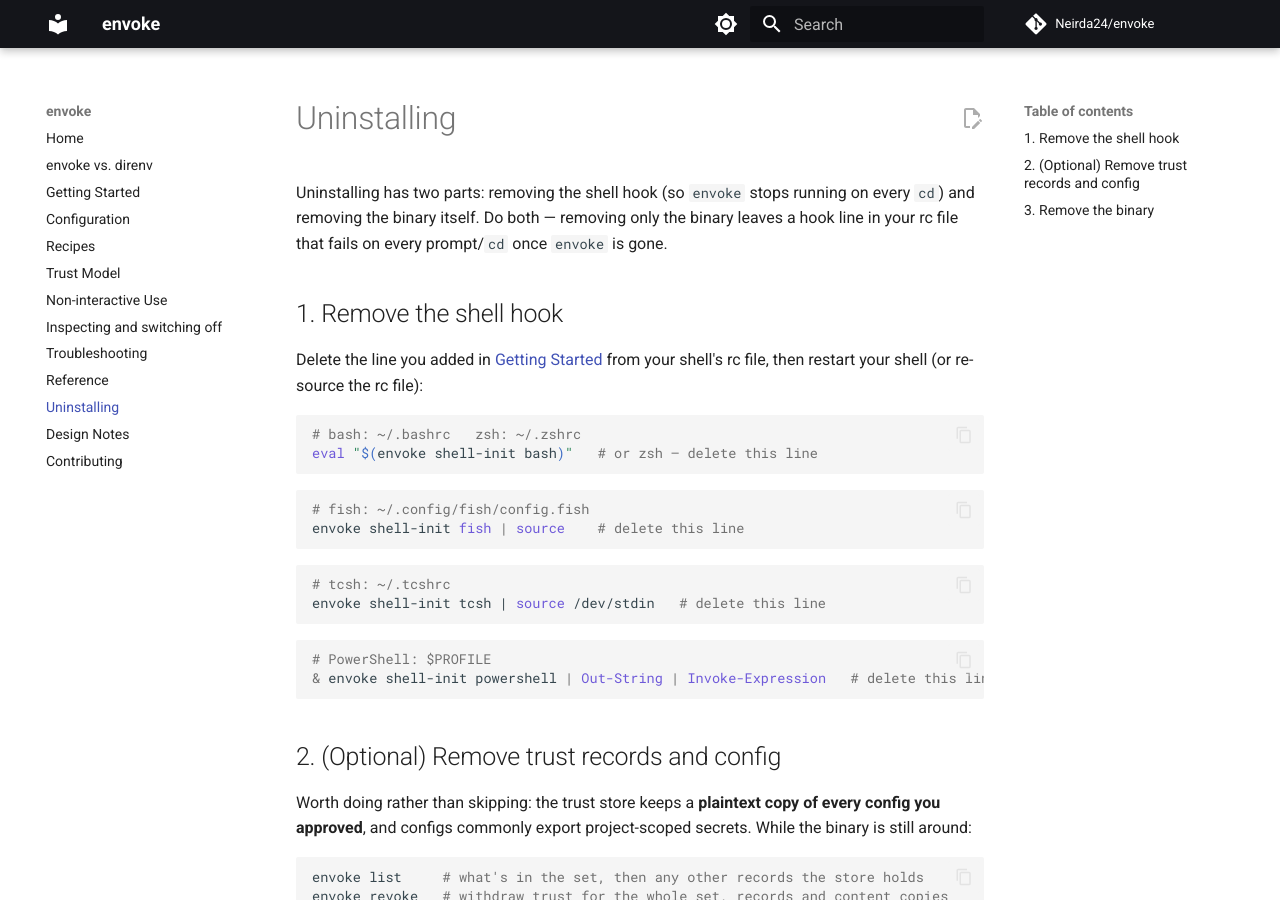
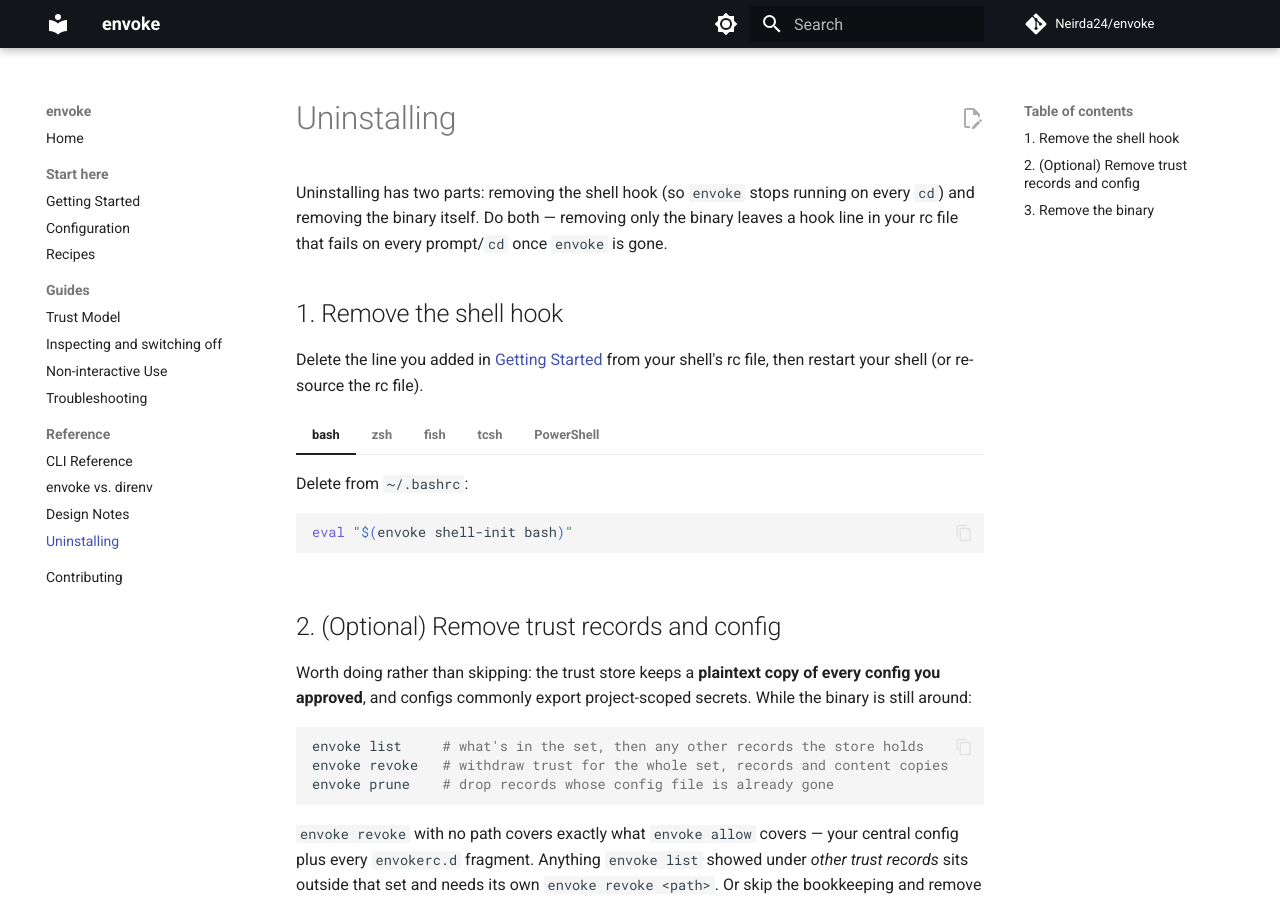
Before and after one commit to Neirda24/envoke, an MkDocs documentation site: the page built from docs/uninstall.md, in a window 1280 px wide and 900 px high. Built offline with MkDocs 1.6.1 and Material for MkDocs 9.7.7, drawn with Linux system fonts in a browser that asks for light colours; comment, search, counter and statistics services are not loaded; some of the changed text lies outside the part shown.

Commit message:
docs: group the nav, tab the per-shell blocks, and fail on a dead anchor (#31)
The nav was flat, so `navigation.sections` was enabled and doing nothing,
and "envoke vs. direnv" sat at position 2 — a competitive comparison
ahead of the install instructions. It is now four groups (Start here,
Guides, Reference, Contributing) in the order a reader meets them.

Three pages listed five sequential per-shell code blocks and made you
read past four of them to reach yours. getting-started's hook and
completion, debugging's reload, and uninstall's hook removal are now
`pymdownx.tabbed` blocks, linked by `content.tabs.link` so choosing
"fish" once follows you down the page. getting-started's separate
rc-file table folds into the tabs, which is where that fact was needed.

index.md gains a four-card grid for the four journeys, above the
fine-grained "I want to…" table.

The guard that matters: `validation.links` now raises unrecognized
links, absolute links and dead anchors to warnings, which `--strict`
turns into build failures. `docs-build` catches a `[…](page.md#section)`
whose heading was renamed, which nothing did before — verified by
breaking one on purpose and watching the build go red. That is what the
nav-omission rule already did one level up.

Extensions and features are trimmed to what a page actually reaches: no
`abbr`, `inlinehilite`, `keys` or `content.code.annotate` enabled for
nothing, and no `pymdownx.emoji` — the card grid uses a plain arrow, so
nothing needs an emoji index. Added: `attr_list` + `md_in_html` for the
grid, `pymdownx.tabbed`, `navigation.footer`, `toc.follow`,
`search.suggest` and `search.highlight`.

Assisted-by: Claude:claude-opus-5

````diff
--- a/docs/debugging.md
+++ b/docs/debugging.md
@@ -119,18 +119,34 @@ eval "$(envoke reload)"
 
 That re-runs the `enter` blocks matching your current directory and everything above it, exactly as if you had arrived from outside. `envoke allow` prints this line for you when it succeeds.
 
-Per shell:
+=== "bash"
 
-```fish
-envoke reload --shell fish | source
-```
+    ```sh
+    eval "$(envoke reload)"
+    ```
 
-```tcsh
-envoke reload --shell tcsh | source /dev/stdin
-```
+=== "zsh"
 
-```powershell
-envoke reload --shell powershell | Out-String | Invoke-Expression
-```
+    ```sh
+    eval "$(envoke reload)"
+    ```
+
+=== "fish"
+
+    ```fish
+    envoke reload --shell fish | source
+    ```
+
+=== "tcsh"
+
+    ```tcsh
+    envoke reload --shell tcsh | source /dev/stdin
+    ```
+
+=== "PowerShell"
+
+    ```powershell
+    envoke reload --shell powershell | Out-String | Invoke-Expression
+    ```
 
 `reload` runs `enter` blocks only. Nothing has been left, and envoke never snapshots state to unwind later — if the previous version of your config exported something the new one doesn't, clear it yourself or open a new shell.
--- a/docs/uninstall.md
+++ b/docs/uninstall.md
@@ -8,28 +8,47 @@ prompt/`cd` once `envoke` is gone.
 ## 1. Remove the shell hook
 
 Delete the line you added in [Getting Started](getting-started.md#shell-integration)
-from your shell's rc file, then restart your shell (or re-source the rc
-file):
+from your shell's rc file, then restart your shell (or re-source the rc file).
 
-```sh
-# bash: ~/.bashrc   zsh: ~/.zshrc
-eval "$(envoke shell-init bash)"   # or zsh — delete this line
-```
+=== "bash"
 
-```fish
-# fish: ~/.config/fish/config.fish
-envoke shell-init fish | source    # delete this line
-```
+    Delete from `~/.bashrc`:
 
-```tcsh
-# tcsh: ~/.tcshrc
-envoke shell-init tcsh | source /dev/stdin   # delete this line
-```
+    ```sh
+    eval "$(envoke shell-init bash)"
+    ```
 
-```powershell
-# PowerShell: $PROFILE
-& envoke shell-init powershell | Out-String | Invoke-Expression   # delete this line
-```
+=== "zsh"
+
+    Delete from `~/.zshrc`:
+
+    ```sh
+    eval "$(envoke shell-init zsh)"
+    ```
+
+=== "fish"
+
+    Delete from `~/.config/fish/config.fish`:
+
+    ```fish
+    envoke shell-init fish | source
+    ```
+
+=== "tcsh"
+
+    Delete from `~/.tcshrc`:
+
+    ```tcsh
+    envoke shell-init tcsh | source /dev/stdin
+    ```
+
+=== "PowerShell"
+
+    Delete from `$PROFILE`:
+
+    ```powershell
+    & envoke shell-init powershell | Out-String | Invoke-Expression
+    ```
 
 ## 2. (Optional) Remove trust records and config
 
--- a/mkdocs.yml
+++ b/mkdocs.yml
@@ -25,17 +25,28 @@ theme:
     - navigation.tracking
     - navigation.top
     - navigation.sections
+    - navigation.footer
     - content.code.copy
     - content.action.edit
+    # Keeps the per-shell tabs on a page in step with each other: pick "fish"
+    # once and every other tabbed block on the page follows.
+    - content.tabs.link
+    - search.suggest
+    - search.highlight
+    - toc.follow
 
 markdown_extensions:
   - admonition
+  - attr_list
+  - md_in_html
+  - tables
   - pymdownx.details
   - pymdownx.superfences
+  - pymdownx.tabbed:
+      alternate_style: true
   - pymdownx.snippets:
       base_path: ["."]
       check_paths: true
-  - tables
   - toc:
       permalink: true
 
@@ -43,21 +54,32 @@ markdown_extensions:
 # URL; MkDocs only logs it at INFO, which --strict ignores. Raising it to a
 # warning is what stops a draft, a handoff or a contributor note dropped into
 # docs/ from going online unnoticed.
+#
+# The link checks are the same idea one level down: a `[…](page.md#section)`
+# whose heading has been renamed still builds, and --strict is what turns the
+# dangling anchor into a failed build rather than a link a reader finds first.
 validation:
   nav:
     omitted_files: warn
+  links:
+    absolute_links: warn
+    unrecognized_links: warn
+    anchors: warn
 
 nav:
   - Home: index.md
-  - envoke vs. direnv: vs-direnv.md
-  - Getting Started: getting-started.md
-  - Configuration: configuration.md
-  - Recipes: recipes.md
-  - Trust Model: trust.md
-  - Non-interactive Use: non-interactive.md
-  - Inspecting and switching off: debugging.md
-  - Troubleshooting: troubleshooting.md
-  - Reference: reference.md
-  - Uninstalling: uninstall.md
-  - Design Notes: design-notes.md
+  - Start here:
+      - Getting Started: getting-started.md
+      - Configuration: configuration.md
+      - Recipes: recipes.md
+  - Guides:
+      - Trust Model: trust.md
+      - Inspecting and switching off: debugging.md
+      - Non-interactive Use: non-interactive.md
+      - Troubleshooting: troubleshooting.md
+  - Reference:
+      - CLI Reference: reference.md
+      - envoke vs. direnv: vs-direnv.md
+      - Design Notes: design-notes.md
+      - Uninstalling: uninstall.md
   - Contributing: contributing.md
````
Also changed, not shown: docs/getting-started.md (+73 -45 lines), docs/index.md (+38 -0 lines).
